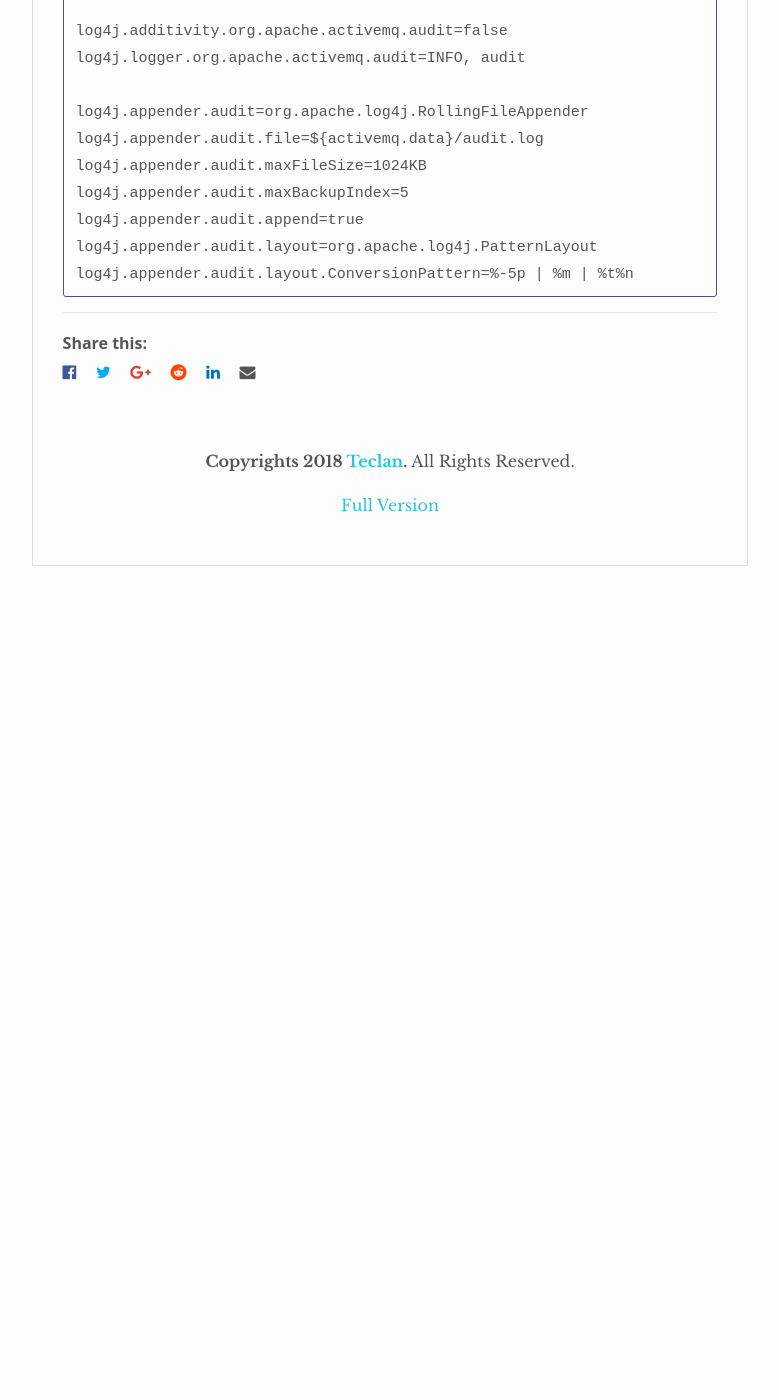
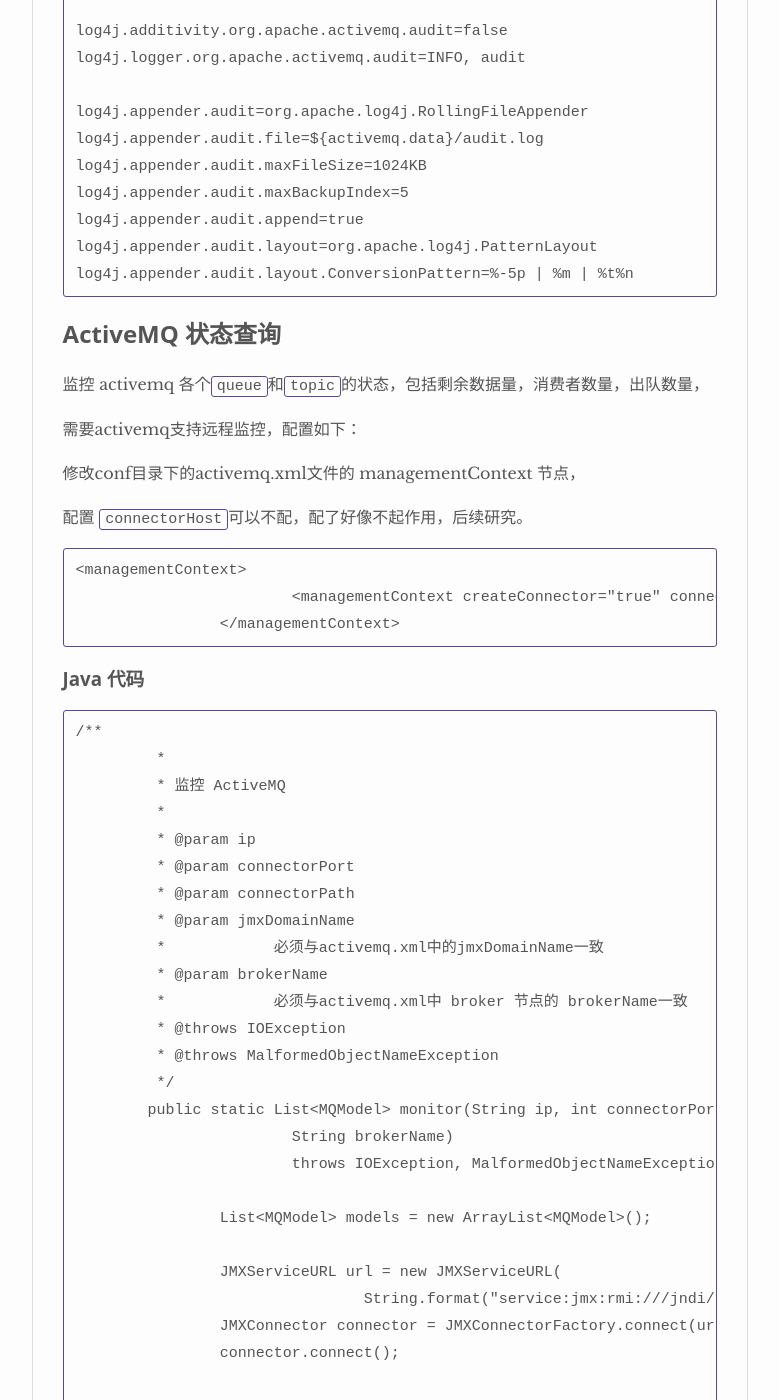
Before and after one commit to Teclan/Teclan.github.io, a Jekyll site: the page built from _posts/2018-05-21-ActiveMQ配置.md, in a window 1280 px wide and 1400 px high, scrolled down 1593 px. Shown: the whole window, without its empty margins (250-1029 px from the left). Built offline with Jekyll 4.4.1, drawn with Linux system fonts in a browser that asks for light colours; nearby versions of some CDN libraries; before the commit the page ends 2223 px from its top, so only the background shows below that; some of the changed text lies outside the part shown.

Commit message:
添加MQ监控

````diff
--- a/_posts/2018-05-21-ActiveMQ配置.md
+++ b/_posts/2018-05-21-ActiveMQ配置.md
@@ -62,3 +62,155 @@
 log4j.appender.audit.layout=org.apache.log4j.PatternLayout
 log4j.appender.audit.layout.ConversionPattern=%-5p | %m | %t%n
 ```
+
+## ActiveMQ 状态查询
+
+ 监控 activemq 各个`queue`和`topic`的状态，包括剩余数据量，消费者数量，出队数量，
+
+ 需要activemq支持远程监控，配置如下：
+
+  修改conf目录下的activemq.xml文件的 managementContext 节点，
+
+ 配置 `connectorHost`可以不配，配了好像不起作用，后续研究。
+
+```
+<managementContext>
+			<managementContext createConnector="true" connectorHost="10.0.0.134" connectorPort="1099" 				connectorPath="/jmxrmi" jmxDomainName="org.apache.activemq"/>
+		</managementContext>
+```
+
+### Java 代码
+
+```
+/**
+	 *
+	 * 监控 ActiveMQ
+	 *
+	 * @param ip
+	 * @param connectorPort
+	 * @param connectorPath
+	 * @param jmxDomainName
+	 *            必须与activemq.xml中的jmxDomainName一致
+	 * @param brokerName
+	 *            必须与activemq.xml中 broker 节点的 brokerName一致
+	 * @throws IOException
+	 * @throws MalformedObjectNameException
+	 */
+	public static List<MQModel> monitor(String ip, int connectorPort, String connectorPath, String jmxDomainName,
+			String brokerName)
+			throws IOException, MalformedObjectNameException {
+
+		List<MQModel> models = new ArrayList<MQModel>();
+
+		JMXServiceURL url = new JMXServiceURL(
+				String.format("service:jmx:rmi:///jndi/rmi://%s:%s%s", ip, connectorPort, connectorPath));
+		JMXConnector connector = JMXConnectorFactory.connect(url, null);
+		connector.connect();
+
+		MBeanServerConnection connection = connector.getMBeanServerConnection();
+
+		ObjectName name = new ObjectName(jmxDomainName + ":BrokerName=" + brokerName + ",Type=Broker");
+		BrokerViewMBean mBean = (BrokerViewMBean) MBeanServerInvocationHandler.newProxyInstance(connection, name,
+				BrokerViewMBean.class, true);
+
+		for (ObjectName topicName : mBean.getTopics()) {
+			TopicViewMBean topice = (TopicViewMBean) MBeanServerInvocationHandler.newProxyInstance(connection,
+					topicName, TopicViewMBean.class, true);
+
+			TopicModel topicModel = new TopicModel(ip, topice.getName(), topice.getQueueSize(),
+					topice.getConsumerCount(), topice.getDequeueCount());
+
+			models.add(topicModel);
+		}
+
+		for (ObjectName queueName : mBean.getQueues()) {
+			QueueViewMBean queueMBean = (QueueViewMBean) MBeanServerInvocationHandler.newProxyInstance(connection,
+					queueName, QueueViewMBean.class, true);
+
+			QueueModel queue = new QueueModel(ip, queueMBean.getName(), queueMBean.getQueueSize(),
+					queueMBean.getConsumerCount(), queueMBean.getDequeueCount());
+
+			models.add(queue);
+		}
+
+		connector.close();
+
+		return models;
+
+	}
+
+
+
+  public abstract class MQModel {
+
+	// IP
+	private String ip;
+
+	// 队列名称或广播名称
+	private String name;
+	// 队列或广播的剩余数据量
+	private long queueSize;
+	// 消费者数量
+	private long consumerCount;
+	// 出队数量
+	private long dequeueCount;
+	// 类型：queue 或 topic
+	private String type;
+
+	public MQModel(String type) {
+		this.type = type;
+	}
+
+	public MQModel(String ip, String type, String name, long queueSize, long consumerCount, long dequeueCount) {
+		this.ip = ip;
+		this.type = type;
+		this.name = name;
+		this.queueSize = queueSize;
+		this.consumerCount = consumerCount;
+		this.dequeueCount = dequeueCount;
+
+	}
+
+	public String toString() {
+		return String.format("type:%s,name:%s,size:%s,consumerCount:%s,dequeueCount:%s", type, name, queueSize,
+				consumerCount, dequeueCount);
+	}
+
+  // get and set
+
+  }
+
+
+  public class QueueModel extends MQModel {
+
+	public QueueModel() {
+		super("queue");
+	}
+
+	public QueueModel(String ip, String name, long queueSize, long consumerCount, long dequeueCount) {
+		super(ip, "queue", name, queueSize, consumerCount, dequeueCount);
+	}
+
+  public class TopicModel extends MQModel {
+
+	public TopicModel() {
+		super("topic");
+	}
+
+	public TopicModel(String ip, String name, long queueSize, long consumerCount, long dequeueCount) {
+		super(ip, "topic", name, queueSize, consumerCount, dequeueCount);
+	}
+}
+
+
+}
+
+
+
+
+
+
+
+
+
+```
````
